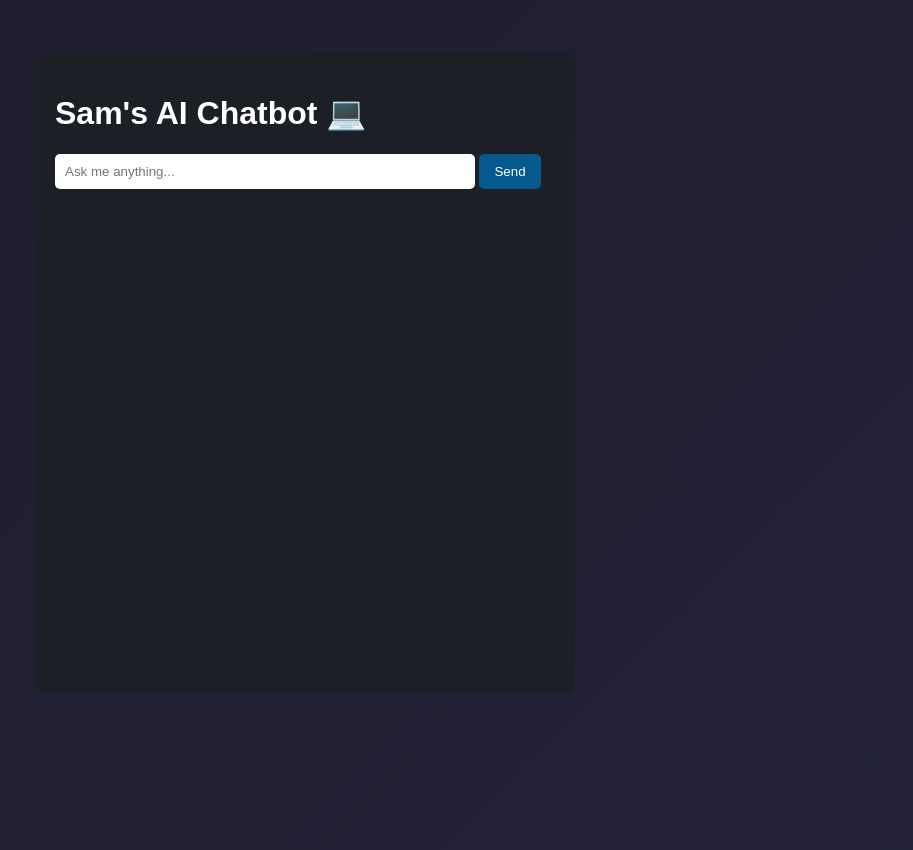
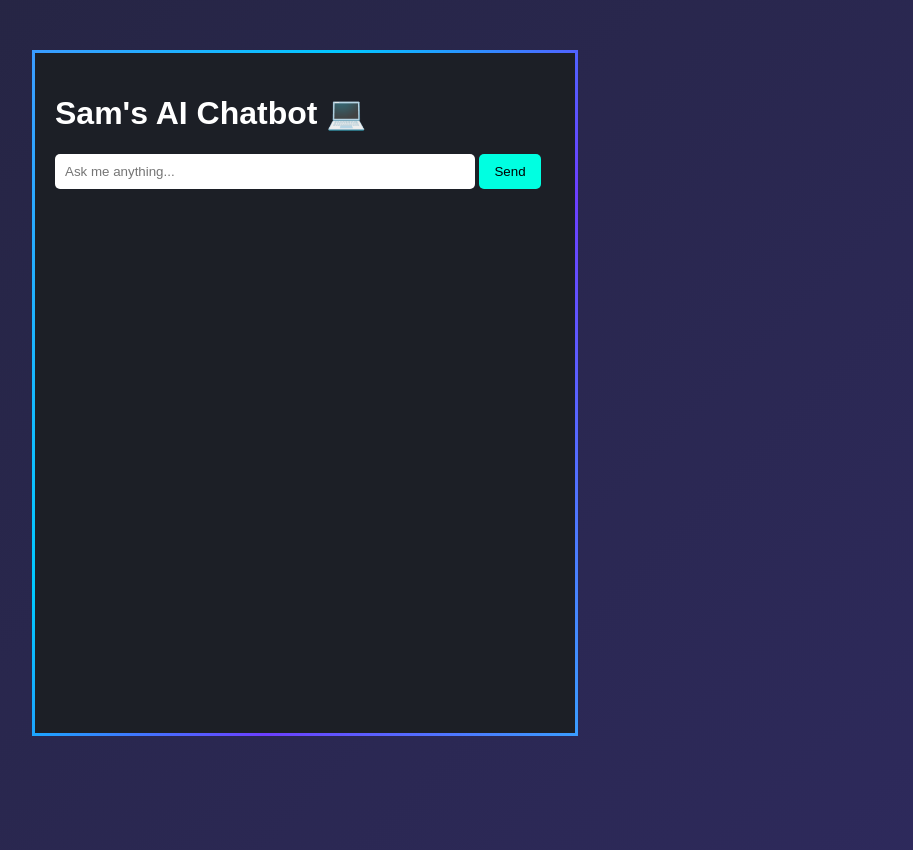
Before and after one commit to isammittal/AI_Gemini, a FastAPI app: page / in a window 1280 px wide. Shown: the whole page, without its empty margins (335-1248 px from the left). Run offline with FastAPI, Linux system fonts and the light colour scheme.

Commit message:
Update static/style.css and templates/index.html

```diff
--- a/static/style.css
+++ b/static/style.css
@@ -1,3 +1,4 @@
+/* 🌌 Background */
 body {
   font-family: Arial, sans-serif;
   height: 100vh;
@@ -5,57 +6,58 @@ body {
   display: flex;
   justify-content: center;
   padding-top: 50px;
-  animation: gradient 10s ease infinite;
   background: linear-gradient(-45deg, #0f0c29, #302b63, #24243e, #1f1c2c);
   background-size: 400% 400%;
+  animation: gradient 10s ease infinite;
   color: #fff;
 }
 
-.chatbox-border {
-  padding: 3px;
-  border-radius: 10px;
-  background: linear-gradient(
-    135deg,
-    #02025bcb,
-    #4305c8,
-    #007cf0,
-    #032d6d,
-    #0628a4a5,
-    #470486cf,
-    #0528ef,
-  );
-  background-size: 400% 400%;
-  animation: borderGlow 5s ease infinite;
-  display: inline-block;
-  border: none;
-
-  /* 💡 Show border only on top/left/right (hide bottom) */
-  -webkit-mask: linear-gradient(#fff 0 0) content-box,
-    linear-gradient(to bottom, #fff 85%, transparent 100%);
-  -webkit-mask-composite: destination-in;
-  mask-composite: intersect;
-}
-
-@keyframes borderGlow {
-  0% {
-    background-position: 0% 50%;
-  }
-  50% {
-    background-position: 100% 50%;
-  }
-  100% {
-    background-position: 0% 50%;
-  }
-}
-
+/* 🧠 Glowing Border Chatbox */
 .chatbox {
-  height: 75vh;
+  height: 80vh;
   width: 500px;
   background: #1c1f26;
   padding: 20px;
   border-radius: 10px;
+  border: 3px solid;
+  border-image: linear-gradient(120deg, #00f0ff, #00b3ff, #a600ff, #00f0ff) 1;
+  border-image-slice: 1;
+  animation: borderFlow 8s linear infinite;
+  position: relative;
 }
 
+/* ✨ Border Animation */
+@keyframes borderFlow {
+  0% {
+    border-image-source: linear-gradient(
+      120deg,
+      #00f0ff,
+      #00b3ff,
+      #a600ff,
+      #00f0ff
+    );
+  }
+  50% {
+    border-image-source: linear-gradient(
+      300deg,
+      #a600ff,
+      #00b3ff,
+      #00f0ff,
+      #a600ff
+    );
+  }
+  100% {
+    border-image-source: linear-gradient(
+      120deg,
+      #00f0ff,
+      #00b3ff,
+      #a600ff,
+      #00f0ff
+    );
+  }
+}
+
+/* 💬 Input Field */
 input[type="text"] {
   width: 80%;
   padding: 10px;
@@ -63,15 +65,17 @@ input[type="text"] {
   border-radius: 5px;
 }
 
+/* 🚀 Send Button */
 button {
   padding: 10px 15px;
-  background: #05598d;
-  color: white;
+  background: #00ffe1;
+  color: black;
   border: none;
   border-radius: 5px;
   cursor: pointer;
 }
 
+/* 💭 Message Bubbles */
 .bubble {
   margin-top: 15px;
   padding: 10px;
@@ -85,3 +89,16 @@ button {
 .bot {
   background-color: #2d2d2d;
 }
+
+/* 🌈 Background Gradient Animation */
+@keyframes gradient {
+  0% {
+    background-position: 0% 50%;
+  }
+  50% {
+    background-position: 100% 50%;
+  }
+  100% {
+    background-position: 0% 50%;
+  }
+}
--- a/templates/index.html
+++ b/templates/index.html
@@ -5,7 +5,6 @@
     <link rel="stylesheet" href="/static/style.css" />
   </head>
   <body>
-    <div class="chatbox-border">
     <div class="chatbox">
       <h1>Sam's AI Chatbot 💻</h1>
       <form method="post">
@@ -24,7 +23,5 @@
       <div class="bubble bot"><strong>Gemini:</strong> {{ response }}</div>
       {% endif %}
     </div>
-    </div>
   </body>
-
 </html>
```
Lines whose indentation alone changed are shown as unchanged.
